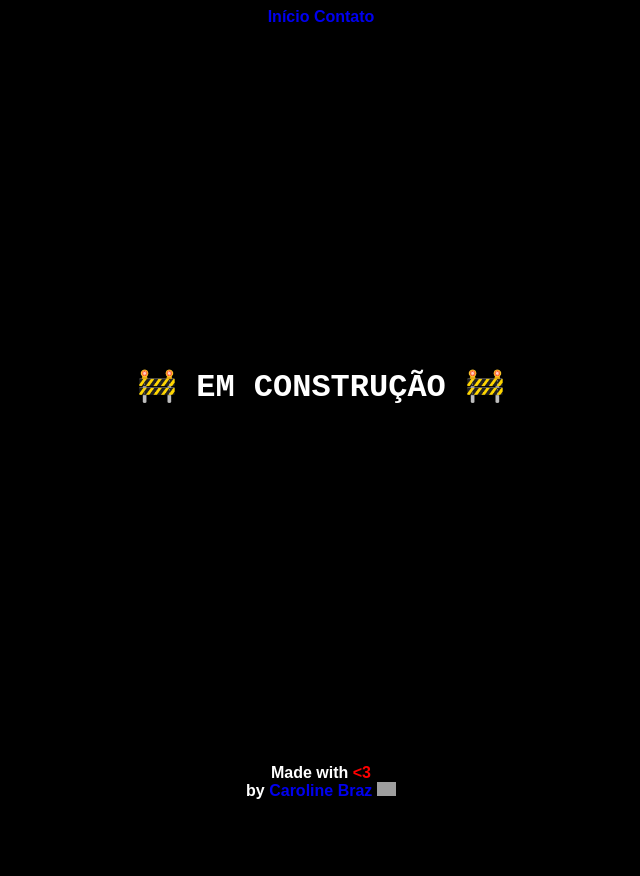
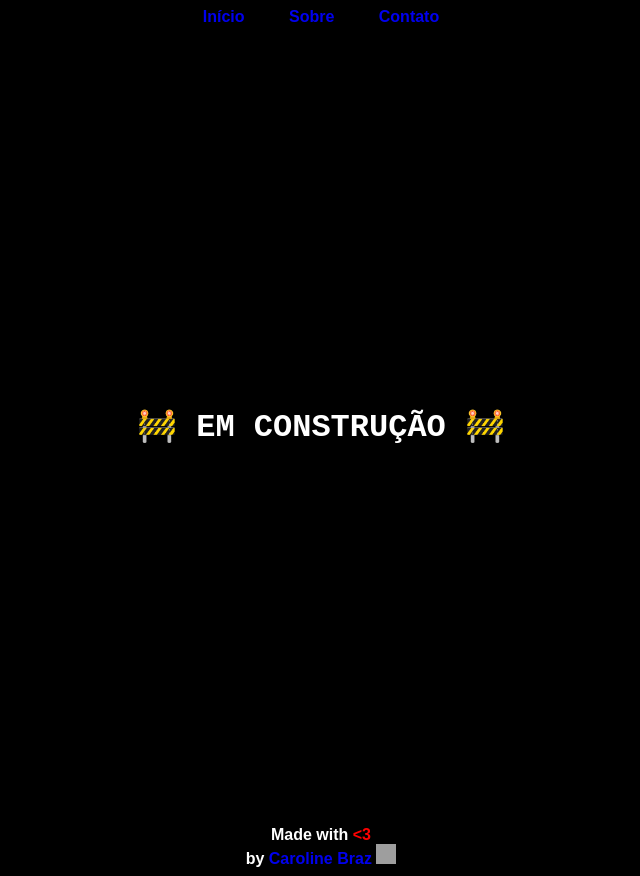
Before and after one commit to carolinebraz/fundamentos-web, a plain HTML site: page index.html in a window 1280 px wide. Shown: the whole page, without its empty margins (319-959 px from the left). Before the commit the page ends 800 px from the top, so only its background shows below. Drawn offline with Linux system fonts and the light colour scheme; grey boxes are pictures that could not be loaded.

Commit message:
Cria página sobre e implementa estilo utilizando CSS externo

```diff
--- /dev/null
+++ b/assets/css/style.css
@@ -0,0 +1,76 @@
+html,
+body {
+    font-family: Arial, Helvetica, sans-serif;
+    background-color: #000000;
+    color: #FFFFFF;
+    display: flex;
+    flex-direction: column;
+    align-items: center;
+}
+
+nav {
+    font-weight: bold;
+}
+
+nav a {
+    text-decoration: none;
+    padding: 20px;
+}
+
+p {
+    font-size: 16px;
+}
+
+footer {
+    font-family: Arial, Helvetica, sans-serif;
+    font-weight: bold;
+    text-align: center;
+    bottom: 0em;
+}
+
+footer a {
+    text-decoration: none;
+}
+
+footer img {
+    width: 20px;
+    height: 20px;
+}
+
+form textarea {
+    width: 375px;
+    height: 50px;
+}
+
+iframe {
+    width: 390px;
+    height: 225px;
+    border: 0;
+}
+
+.container {
+    font-family: 'Courier New', Courier, monospace;
+    text-align: justify;
+    display: flex;
+    align-items: center;
+    justify-content: center;
+    margin: 0;
+    height: 100vh;
+}
+
+.container p {
+    padding-left: 80px;
+}
+
+.container img {
+    padding: 80px;
+}
+
+.footer-container a {
+    color: #FF0000;
+}
+
+#nome, #email {
+    width: 375px;
+    height: 25px;
+}
--- a/index.html
+++ b/index.html
@@ -5,53 +5,37 @@
     <meta charset="UTF-8">
     <meta name="viewport" content="width=device-width, initial-scale=1.0">
     <title>Início</title>
+    <link rel="stylesheet" href="assets/css/style.css">
 </head>
 
-<body style="font-family: Arial, Helvetica, sans-serif;
-    background-color: #000;
-    color: #FFF;
-    display: flex;
-    flex-direction: column;
-    align-items: center;">
+<body>
 
     <header>
 
-        <nav style="font-weight: bold;">
-
-            <a href="index.html" style="text-decoration: none;">Início</a>
-            <a href="contact.html" style="text-decoration: none;">Contato</a>
-
+        <nav>
+            <a href="index.html">Início</a>
+            <a href="about.html">Sobre</a>
+            <a href="contact.html">Contato</a>
         </nav>
 
     </header>
 
-    <div style="font-family:'Courier New', Courier, monospace;
-        display: flex;
-        align-items: center;
-        justify-content: center;
-        height: 90vh;
-        margin: 0;">
+    <div class="container">
 
         <h1>🚧 EM CONSTRUÇÃO 🚧</h1>
 
     </div>
 
-    <footer style="font-family: Arial, Helvetica, sans-serif;
-        font-weight: bold;
-        text-align: center;
-        background-color: #000;
-        position: fixed;
-        bottom: 0em;
-        width: 100%;">
+    <footer>
 
-        <div>
-            Made with <a style="color: red;">&lt;3</a>
+        <div class="footer-container">
+            Made with <a>&lt;3</a>
         </div>
 
         by
-        <a href="https://github.com/carolinebraz" target="_blank" style="text-decoration: none;">
+        <a href="https://github.com/carolinebraz" target="_blank">
             Caroline Braz
-            <img src="https://avatars.githubusercontent.com/u/77181937?v=4" width="1.5%" height="1.5%">
+            <img src="https://avatars.githubusercontent.com/u/77181937?v=4">
         </a>
 
     </footer>
```
Also changed, not shown: about.html (added, +62 -0 lines), contact.html (+19 -33 lines), assets/img/about.png (added).
